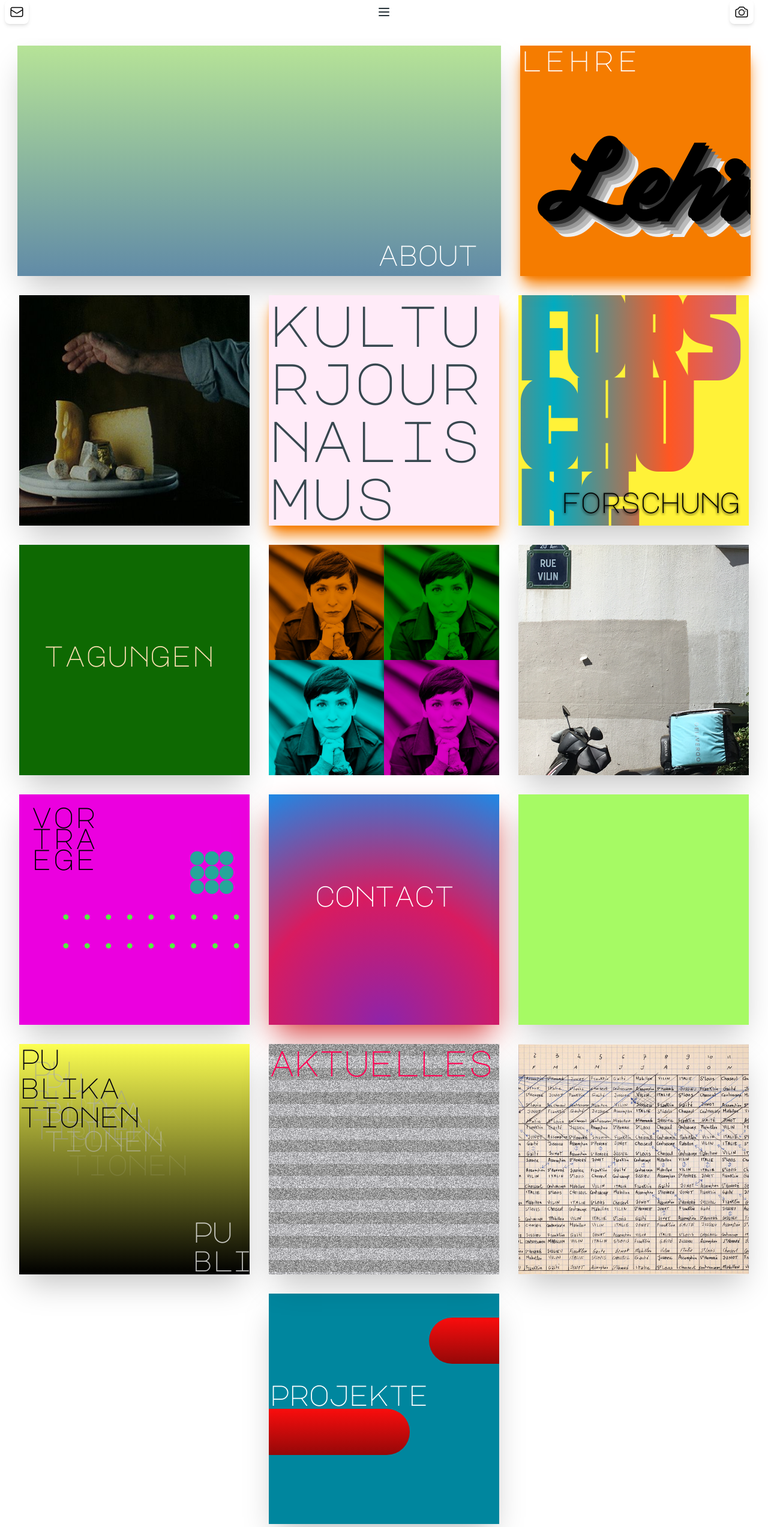
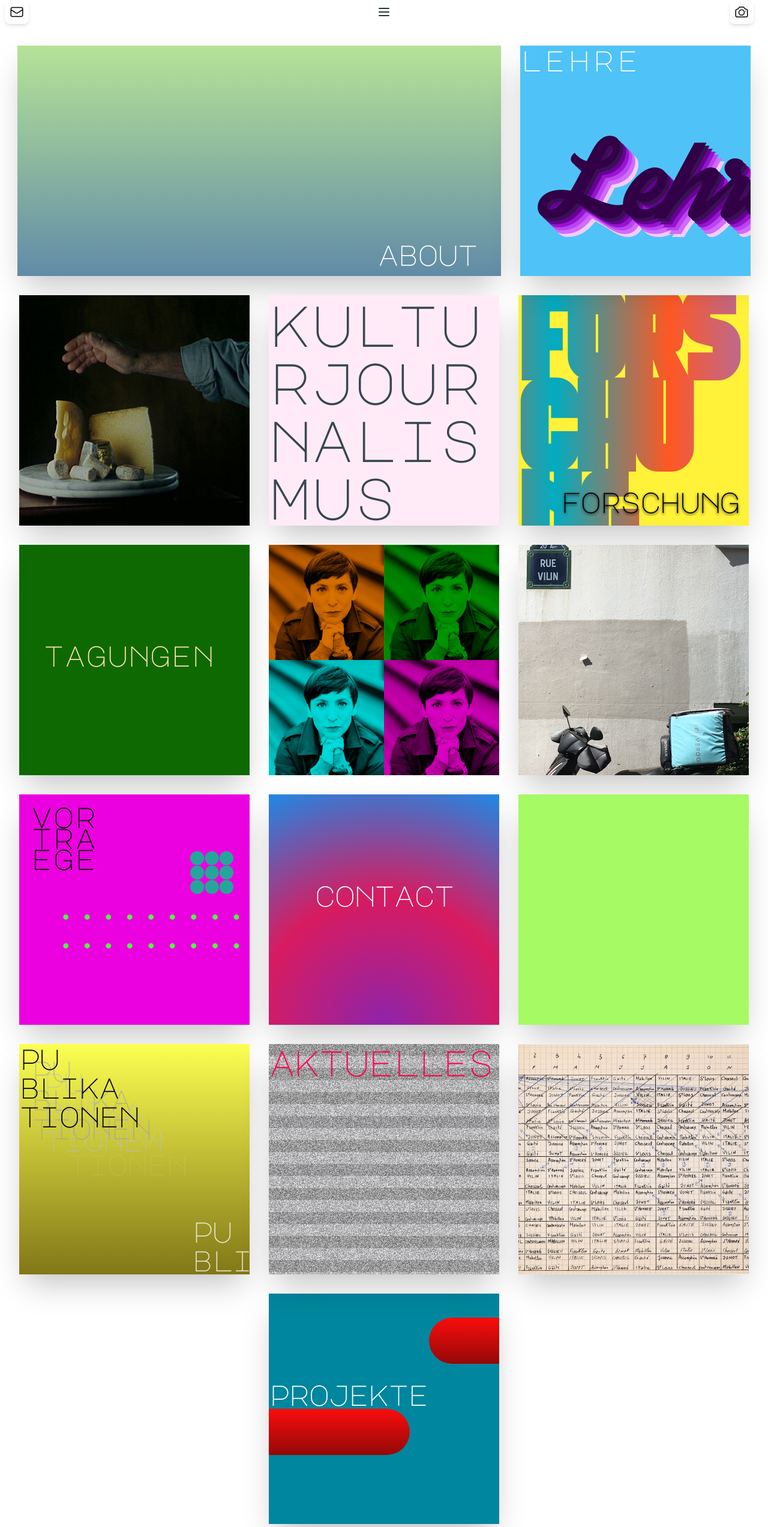
Before and after one commit to Maruan256/lotte, a React (Vite) app: page / in a window 1280 px wide. Shown: the top 2545 px of the page at 60% size. Built offline with nearby package versions, Linux system fonts and the light colour scheme; no server answers.

Commit message:
einige kleine design fixes

```diff
--- a/src/components/flex.tsx
+++ b/src/components/flex.tsx
@@ -160,7 +160,7 @@ export default function Flex(){
         initial={{scale: 0}}
         animate={{scale: 1}}
         transition={{duration: 0.5, ease: "easeInOut"}}>
-          <DialogPanel className="bg-gradient-to-b from-[#fcff52] to-[#fff] space-y-4 h-screen text-black flex-row justify-end w-screen xl:w-1/2 md:w-2/3 overflow-scroll">
+          <DialogPanel className="bg-[#fcff52] space-y-4 h-screen text-black flex-row justify-end w-screen xl:w-1/2 md:w-2/3 overflow-scroll">
             <button onClick={() => setForschung(false)}>
             <div className='w-10 aspect-square p-8'>
               <XMarkIcon className='text-white size-10'></XMarkIcon>
@@ -205,7 +205,7 @@ export default function Flex(){
         </motion.div>
       </Dialog>
       </motion.div>
-      <motion.div onClick={openContact} className='flex bg-[radial-gradient(circle_at_bottom,_var(--tw-gradient-stops))] from-purple-600 via-pink-600 to-blue-600 justify-center items-center" h-96 gap-8 m-4 aspect-square shadow-2xl shadow-red-700'
+      <motion.div onClick={openContact} className='flex bg-[radial-gradient(circle_at_bottom,_var(--tw-gradient-stops))] from-purple-600 via-pink-600 to-blue-600 justify-center items-center" h-96 gap-8 m-4 aspect-square shadow-2xl'
       whileHover={{scale:0.9}}>
       <span className="text-white text-5xl tracking-tighter fFace pt-36">contact</span>
       </motion.div>
@@ -230,7 +230,7 @@ export default function Flex(){
       </Dialog>
       <div className='changer h-96 gap-8 m-4 aspect-square shadow-2xl'>
       </div>
-      <motion.div onClick={openPublikationen} className='flex bg-gradient-to-b from-[#fcff52] to-[#000] overflow-scroll h-96 gap-8 m-4 aspect-square shadow-2xl'
+      <motion.div onClick={openPublikationen} className='flex bg-gradient-to-b from-[#fcff52] to-lime-900 overflow-scroll h-96 gap-8 m-4 aspect-square shadow-2xl'
       whileHover={{scale:0.9}}>
       <span className="text-5xl tracking-tighter absolute font-thin z-50 fFace ">pu<br/>blika<br/>tionen</span>
       <span className="text-5xl tracking-tighter absolute font-thin p-5 text-gray-500 z-40 text-opacity-55 fFace overflow-clip">pu<br/>blika<br/>tionen</span>
--- a/src/components/journalismus.tsx
+++ b/src/components/journalismus.tsx
@@ -26,7 +26,7 @@ export default function Journalismus() {
         <>
         <motion.div
         onClick={openJournalismus}
-        className='bg-[#FFEBF8] h-96 gap-8 m-4 aspect-square shadow-xl shadow-orange-700 relative'>
+        className='bg-[#FFEBF8] h-96 gap-8 m-4 aspect-square shadow-2xl relative'>
             <div className="inset-0 overflow-hidden">
                 <motion.span
                 initial="init"
--- a/src/components/lehre.css
+++ b/src/components/lehre.css
@@ -1,5 +1,5 @@
 .lehreimage{
     font-family: 'street';
-    text-shadow: 0.04em 0.04em #000000, 0.08em 0.08em #333333, 0.12em 0.12em #666666, 0.16em 0.16em #999999,
-    0.2em 0.2em #bbbbbb, 0.24em 0.24em #eeeeee;
+    text-shadow: 0.04em 0.04em 	#391053, 0.08em 0.08em #660094	, 0.12em 0.12em #9614d0	, 0.16em 0.16em #bb44f0	,
+    0.2em 0.2em #d16aff	, 0.24em 0.24em #f3ccff;
 }
--- a/src/components/lehre.tsx
+++ b/src/components/lehre.tsx
@@ -30,9 +30,9 @@ export default function Lehre(){
         <motion.div
         whileHover={{scale:0.95}}
         onClick={openLehre}
-        className='bg-orange-700 h-96 gap-8 m-4 aspect-square shadow-xl shadow-orange-700 relative'>
+        className='bg-light-blue-300 h-96 gap-8 m-4 aspect-square shadow-2xl relative'>
             <div className='absolute inset-0 overflow-hidden pl-4'>
-                <div className='lehreimage text-9xl pt-48 tracking-tighter'>Lehre</div>
+                <div className='lehreimage text-9xl pt-48 tracking-tighter text-[#310047]'>Lehre</div>
             </div>
             <motion.span
             initial="init"
@@ -60,7 +60,7 @@ export default function Lehre(){
           transition={{duration: 0.5, ease: "easeInOut"}}
 
           className="fixed inset-0 flex w-screen items-center justify-center">
-            <DialogPanel className="bg-orange-700 space-y-4 h-screen text-white flex-row justify-end w-screen xl:w-1/2 md:w-2/3 overflow-scroll">
+            <DialogPanel className="bg-light-blue-300 space-y-4 h-screen text-white flex-row justify-end w-screen xl:w-1/2 md:w-2/3 overflow-scroll">
               <button onClick={() => setLehre(false)}>
               <div className='w-10 aspect-square p-8'>
                 <XMarkIcon className='text-white size-10'></XMarkIcon>
```
